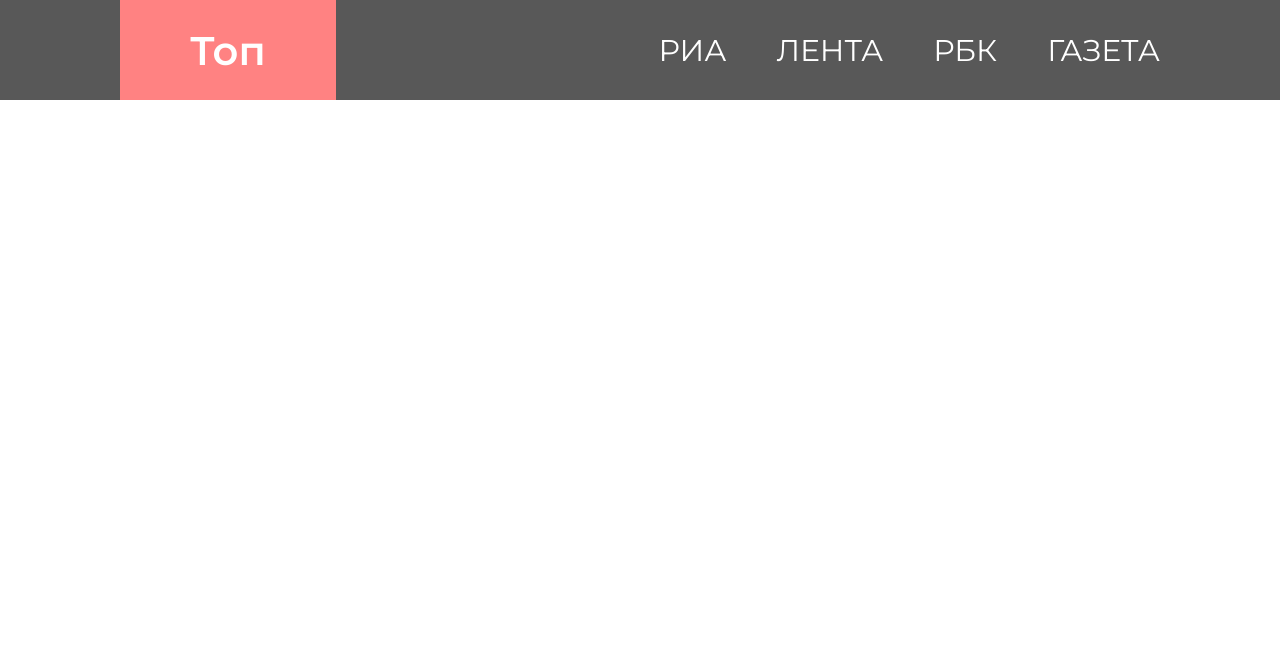
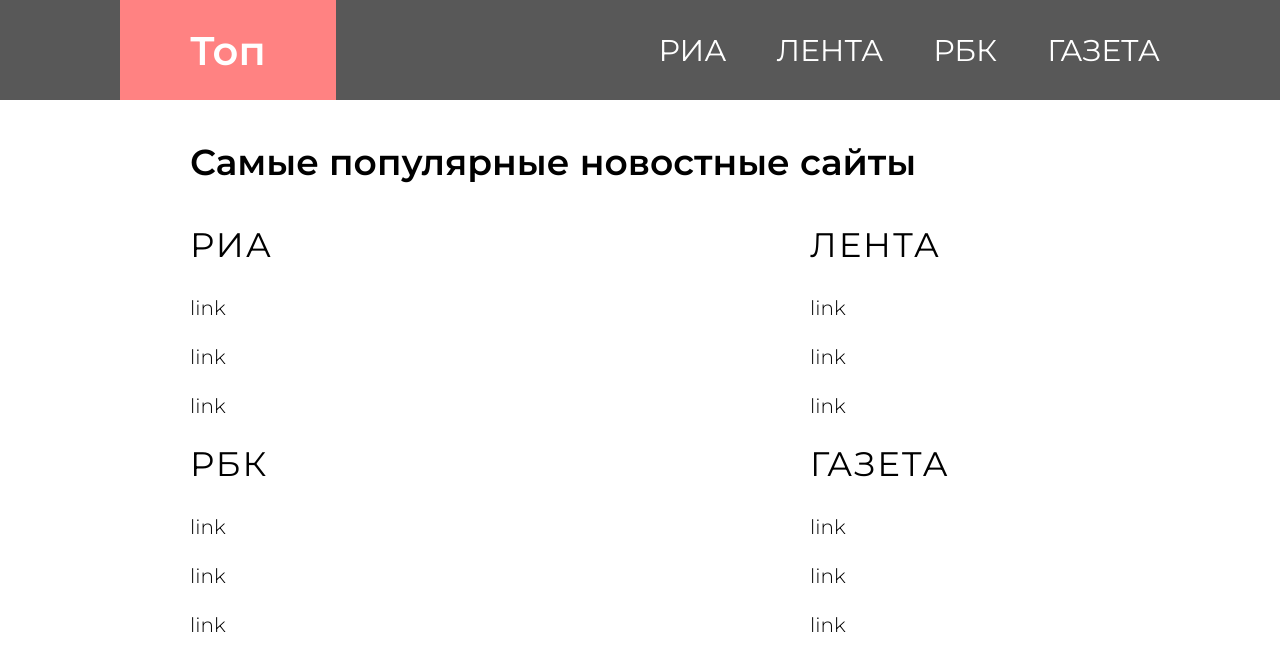
Before and after one commit to kemosaaabe/content_aggregator, a Django app: page / in a window 1280 px wide. Shown: the top 671 px of the page. Run offline with Django 4.2, Linux system fonts and the light colour scheme.

Commit message:
Finished design of index page

```diff
--- a/main/static/main/basic_style.css
+++ b/main/static/main/basic_style.css
@@ -55,3 +55,9 @@ nav ul li {
 	color: #ff8282;
 	transition: .2s ease;
 }
+
+/* Container */
+
+.container {
+	padding: 0px 120px;
+}
--- /dev/null
+++ b/main/static/main/index_style.css
@@ -0,0 +1,43 @@
+.container_title {
+	font: 600 36px 'Montserrat';
+	margin: 40px 0px 40px 70px;
+}
+
+.container_inner {
+	display: flex;
+	flex-wrap: wrap;
+	justify-content: space-between;
+	padding-left: 70px;
+}
+
+.block {
+	flex-basis: 350px;
+}
+
+.block h2 {
+	font: 400 34px 'Montserrat';
+	letter-spacing: 2px;
+	text-transform: uppercase;
+	margin-bottom: 30px;
+}
+
+.links {
+	display: flex;
+	flex-direction: column;
+}
+
+.links a {
+	text-decoration: none;
+	font: 300 20px 'Montserrat';
+	color: #000;
+	transition: .2s ease;
+}
+
+.links span {
+	margin-bottom: 25px;
+}
+
+.links a:hover {
+	color: #ff8282;
+	transition: .2s ease;
+}
--- a/main/templates/main/basic.html
+++ b/main/templates/main/basic.html
@@ -2,9 +2,11 @@
 <!DOCTYPE html>
 <html>
 <head>
-	<title>Новости | Главная</title>
+	<title>Новости | {% block title %}Главная{% endblock title %}</title>
 	<link rel="stylesheet" type="text/css" href="{% static 'main/basic_style.css' %}">
 	<link href="https://fonts.googleapis.com/css2?family=Montserrat:wght@300;400;500;600;700&display=swap" rel="stylesheet">
+	{% block styles %}
+	{% endblock styles %}
 </head>
 <body>
 	<header>
@@ -22,6 +24,9 @@
 			</nav>
 		</div>
 	</header>
-
+	<div class="container">
+		{% block content %}
+		{% endblock content %}
+	</div>
 </body>
 </html>
--- /dev/null
+++ b/main/templates/main/index.html
@@ -0,0 +1,44 @@
+{% extends 'main/basic.html' %}
+{% load static %}
+
+{% block styles %}
+<link rel="stylesheet" type="text/css" href="{% static 'main/index_style.css' %}">
+{% endblock styles %}
+
+{% block content %}
+	<h2 class="container_title">Самые популярные новостные сайты</h2>
+	<div class="container_inner">
+		<div class="block">
+			<h2>риа</h2>
+			<div class="links">
+				<span><a href="">link</a></span>
+				<span><a href="">link</a></span>
+				<span><a href="">link</a></span>
+			</div>
+		</div>
+		<div class="block">
+			<h2>лента</h2>
+			<div class="links">
+				<span><a href="">link</a></span>
+				<span><a href="">link</a></span>
+				<span><a href="">link</a></span>
+			</div>
+		</div>
+		<div class="block">
+			<h2>рбк</h2>
+			<div class="links">
+				<span><a href="">link</a></span>
+				<span><a href="">link</a></span>
+				<span><a href="">link</a></span>
+			</div>
+		</div>
+		<div class="block">
+			<h2>газета</h2>
+			<div class="links">
+				<span><a href="">link</a></span>
+				<span><a href="">link</a></span>
+				<span><a href="">link</a></span>
+			</div>
+		</div>
+	</div>
+{% endblock content %}
--- a/main/views.py
+++ b/main/views.py
@@ -2,4 +2,4 @@ from django.shortcuts import render
 
 
 def index(request):
-    return render(request, 'main/basic.html')
+    return render(request, 'main/index.html')
```
